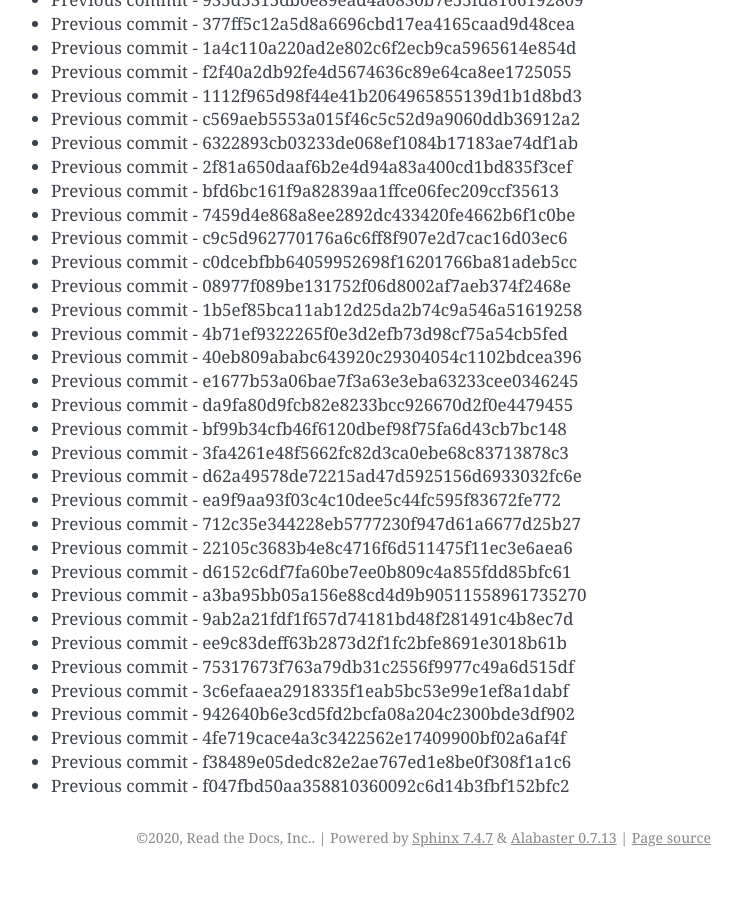
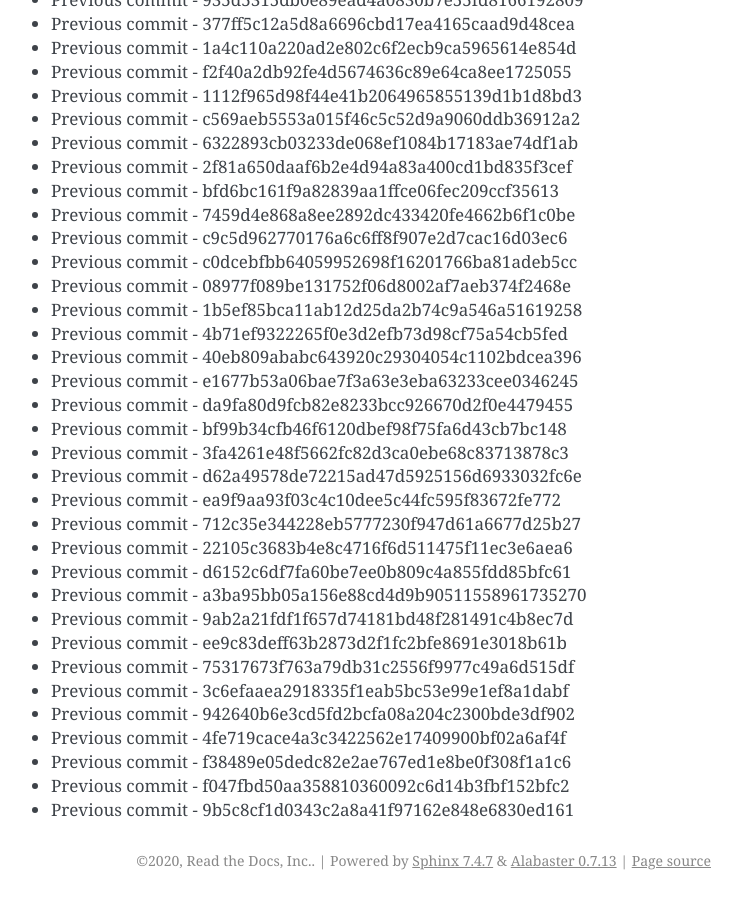
Before and after one commit to readthedocs/rtd-git-stresstest, a Sphinx documentation site: the page built from docs/updates.rst, in a window 1280 px wide and 900 px high, scrolled down 102006 px. Shown: the whole window, without its empty margins (399-1141 px from the left). Built offline with Sphinx 7.4.7, drawn with Linux system fonts in a browser that asks for light colours; before the commit the page ends 102883 px from its top, so only the background shows below that.

Commit message:
Generating commit from previous: 9b5c8cf1d0343c2a8a41f97162e848e6830ed161

```diff
--- a/docs/updates.rst
+++ b/docs/updates.rst
@@ -4318,3 +4318,4 @@ It can be tested for any performance characteristics.
 * Previous commit - 4fe719cace4a3c3422562e17409900bf02a6af4f
 * Previous commit - f38489e05dedc82e2ae767ed1e8be0f308f1a1c6
 * Previous commit - f047fbd50aa358810360092c6d14b3fbf152bfc2
+* Previous commit - 9b5c8cf1d0343c2a8a41f97162e848e6830ed161
```
